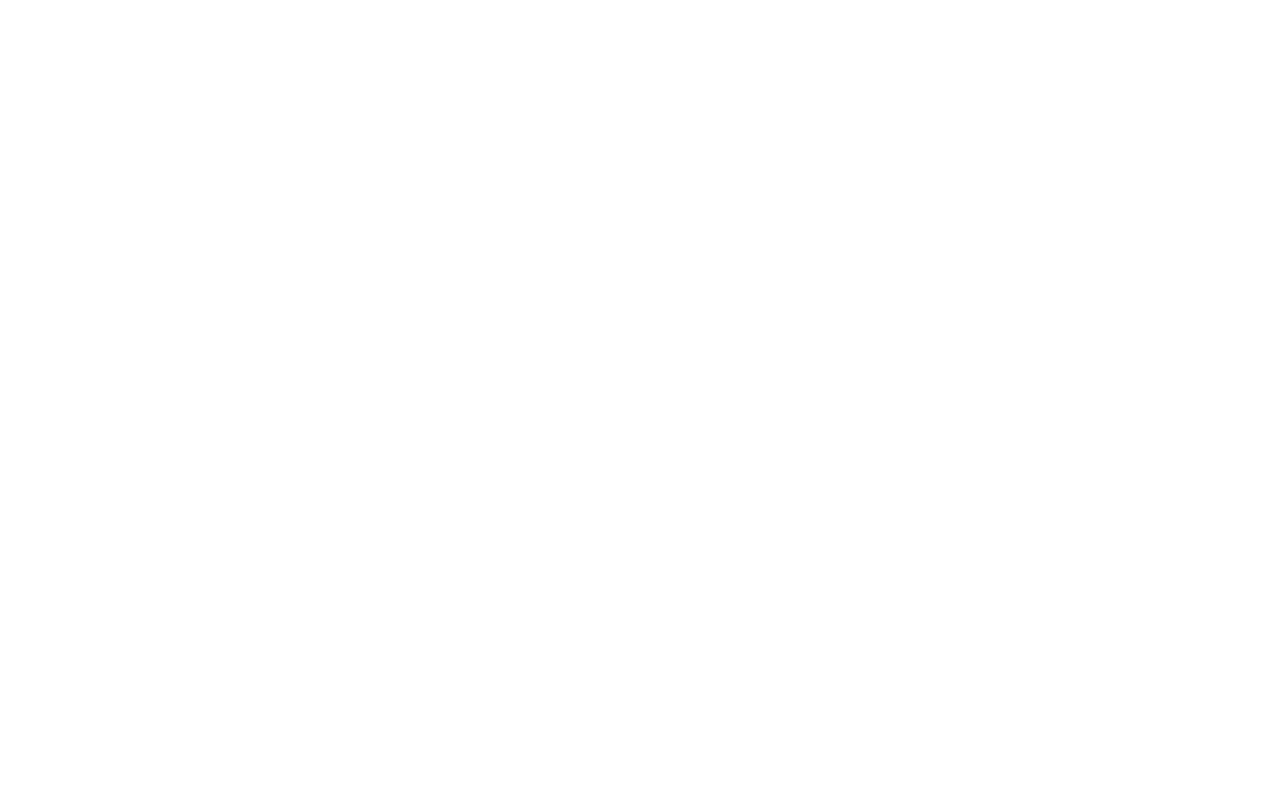
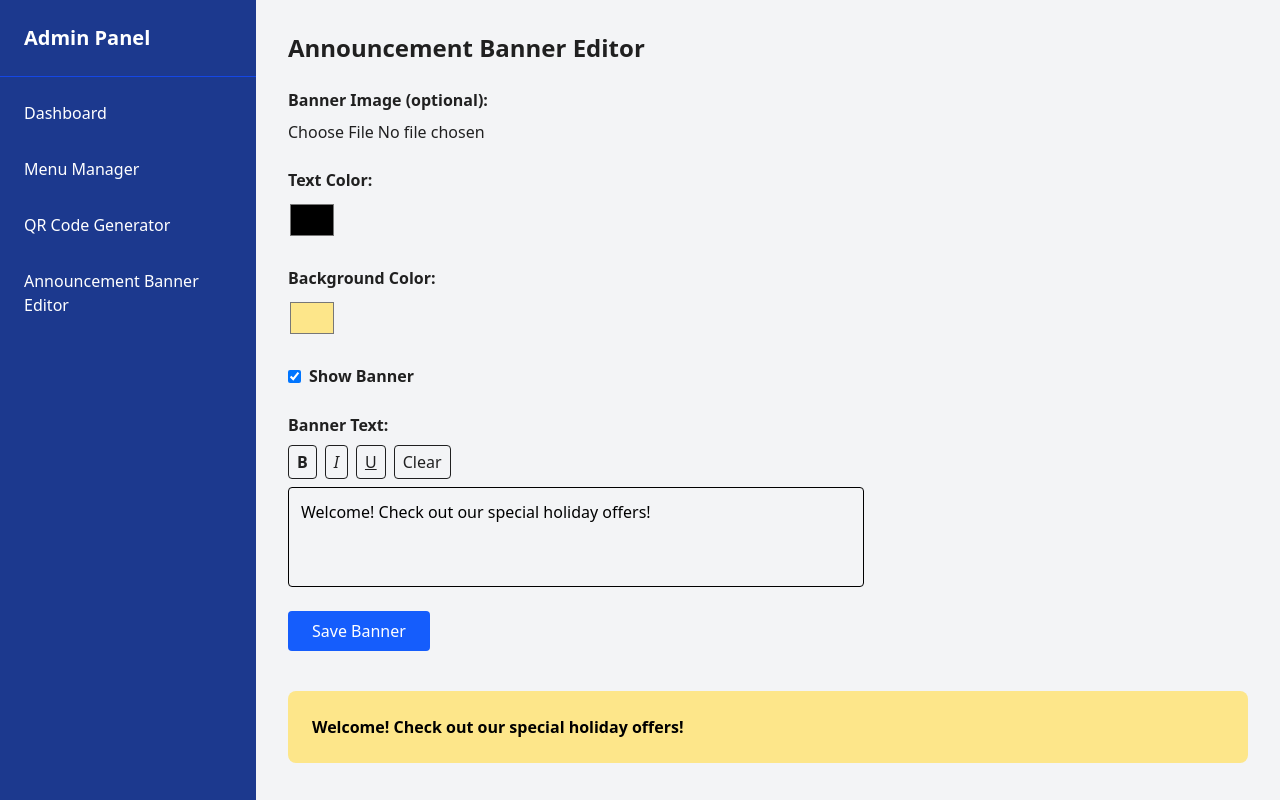
Before and after one commit to Spacecraft134/SmartOrderApp, a React (Vite) app in the folder frontend/: page /admin/banner in a window 1280 px wide. Before the commit this address had no page. Built offline with nearby package versions, Linux system fonts and the light colour scheme.

Commit message:
got admin panel to show

```diff
--- a/frontend/src/Router/ResturantAppRouter.jsx
+++ b/frontend/src/Router/ResturantAppRouter.jsx
@@ -8,6 +8,9 @@ import { CustomerOrdersList } from "../pages/CustomerViews/CustomerOrdersList";
 
 import { CustomerOrder } from "../pages/CustomerViews/CustomerOrder";
 import { TableQRGenerator } from "../pages/QRcode/TableQRGenerator";
+import { AdminLayout } from "../pages/AdminViews/AdminLayout";
+import { AdminDashboard } from "../pages/AdminViews/AdminDashboard";
+import { AnnouncementBannerEditor } from "../pages/AdminViews/AnnouncementBannerEditor";
 
 export default function ResturantAppRouter() {
   return (
@@ -27,6 +30,13 @@ export default function ResturantAppRouter() {
         />
 
         <Route path="/tableQRs" element={<TableQRGenerator />} />
+
+        <Route path="/admin" element={<AdminLayout />}>
+          <Route index element={<AdminDashboard />} />
+          <Route path="menu" element={<MenuManager />} />
+          <Route path="QRCode" element={<TableQRGenerator />} />
+          <Route path="banner" element={<AnnouncementBannerEditor />} />
+        </Route>
       </Routes>
     </BrowserRouter>
   );
--- /dev/null
+++ b/frontend/src/pages/AdminViews/AdminDashboard.jsx
@@ -0,0 +1,3 @@
+export function AdminDashboard() {
+  return <div>Hello</div>;
+}
--- /dev/null
+++ b/frontend/src/pages/AdminViews/AdminLayout.jsx
@@ -0,0 +1,40 @@
+import { Link, Outlet } from "react-router-dom";
+
+export function AdminLayout() {
+  return (
+    <div className="flex min-h-screen bg-gray-100">
+      <aside className="w-64 bg-blue-900 text-white flex flex-col">
+        <div className="p-6 font-bold text-xl border-b border-blue-700">
+          Admin Panel
+        </div>
+        <nav className="flex-1 p-4 space-y-4">
+          <Link to="/admin" className="block hover:bg-blue-800 p-2 rounded">
+            Dashboard
+          </Link>
+          <Link
+            to="/admin/menu"
+            className="block hover:bg-blue-800 p-2 rounded"
+          >
+            Menu Manager
+          </Link>
+          <Link
+            to="/admin/QRCode"
+            className="block hover:bg-blue-800 p-2 rounded"
+          >
+            QR Code Generator
+          </Link>
+          <Link
+            to="/admin/banner"
+            className="block hover:bg-blue-800 p-2 rounded"
+          >
+            Announcement Banner Editor
+          </Link>
+        </nav>
+      </aside>
+
+      <main className="flex-1 p-8">
+        <Outlet />
+      </main>
+    </div>
+  );
+}
--- /dev/null
+++ b/frontend/src/pages/AdminViews/AnnouncementBannerEditor.jsx
@@ -0,0 +1,178 @@
+import { useState, useRef } from "react";
+import { toast } from "react-toastify";
+
+export function AnnouncementBannerEditor() {
+  const [bannerText, setBannerText] = useState(
+    "Welcome! Check out our special holiday offers!"
+  );
+  const [bannerImage, setBannerImage] = useState(null); // URL or base64
+  const [bannerVisible, setBannerVisible] = useState(true);
+  const [textColor, setTextColor] = useState("#000000");
+  const [bgColor, setBgColor] = useState("#fde68a"); // light yellow
+  const textRef = useRef(null);
+
+  // Handle image upload and preview
+  const onImageChange = (e) => {
+    const file = e.target.files[0];
+    if (file) {
+      const reader = new FileReader();
+      reader.onload = () => setBannerImage(reader.result);
+      reader.readAsDataURL(file);
+    }
+  };
+
+  // Basic formatting commands for the contenteditable div
+  const applyFormat = (command) => {
+    document.execCommand(command, false, null);
+    setBannerText(textRef.current.innerHTML);
+  };
+
+  const handleTextChange = () => {
+    setBannerText(textRef.current.innerHTML);
+  };
+
+  const handleSave = () => {
+    // Here you would send bannerText, bannerImage, textColor, bgColor, and bannerVisible to your backend
+    toast.success("Announcement banner saved!");
+  };
+
+  const handleClearImage = () => setBannerImage(null);
+
+  return (
+    <div>
+      <h2 className="text-2xl font-bold mb-6">Announcement Banner Editor</h2>
+
+      <div className="max-w-xl space-y-6">
+        {/* Image Upload */}
+        <div>
+          <label className="block mb-2 font-semibold">
+            Banner Image (optional):
+          </label>
+          <input type="file" accept="image/*" onChange={onImageChange} />
+          {bannerImage && (
+            <div className="mt-2 relative inline-block">
+              <img
+                src={bannerImage}
+                alt="Banner Preview"
+                className="max-w-full h-48 object-contain rounded border"
+              />
+              <button
+                onClick={handleClearImage}
+                className="absolute top-1 right-1 bg-red-600 text-white rounded px-2 py-1 hover:bg-red-800"
+                aria-label="Remove banner image"
+              >
+                ✕
+              </button>
+            </div>
+          )}
+        </div>
+
+        {/* Text Color */}
+        <div>
+          <label className="block mb-2 font-semibold">Text Color:</label>
+          <input
+            type="color"
+            value={textColor}
+            onChange={(e) => setTextColor(e.target.value)}
+            className="w-12 h-10 cursor-pointer"
+          />
+        </div>
+
+        {/* Background Color */}
+        <div>
+          <label className="block mb-2 font-semibold">Background Color:</label>
+          <input
+            type="color"
+            value={bgColor}
+            onChange={(e) => setBgColor(e.target.value)}
+            className="w-12 h-10 cursor-pointer"
+          />
+        </div>
+
+        {/* Show/Hide */}
+        <div>
+          <label className="inline-flex items-center gap-2 font-semibold">
+            <input
+              type="checkbox"
+              checked={bannerVisible}
+              onChange={() => setBannerVisible((v) => !v)}
+            />
+            Show Banner
+          </label>
+        </div>
+
+        {/* Rich Text Editor */}
+        <div>
+          <label className="block mb-2 font-semibold">Banner Text:</label>
+          <div className="mb-2 space-x-2">
+            <button
+              type="button"
+              onClick={() => applyFormat("bold")}
+              className="border px-2 py-1 rounded hover:bg-gray-200"
+              title="Bold"
+            >
+              <b>B</b>
+            </button>
+            <button
+              type="button"
+              onClick={() => applyFormat("italic")}
+              className="border px-2 py-1 rounded hover:bg-gray-200"
+              title="Italic"
+            >
+              <em>I</em>
+            </button>
+            <button
+              type="button"
+              onClick={() => applyFormat("underline")}
+              className="border px-2 py-1 rounded hover:bg-gray-200"
+              title="Underline"
+            >
+              <u>U</u>
+            </button>
+            <button
+              type="button"
+              onClick={() => applyFormat("removeFormat")}
+              className="border px-2 py-1 rounded hover:bg-gray-200"
+              title="Clear formatting"
+            >
+              Clear
+            </button>
+          </div>
+          <div
+            ref={textRef}
+            contentEditable
+            onInput={handleTextChange}
+            className="border rounded p-3 min-h-[100px] focus:outline-none"
+            style={{ color: textColor }}
+            dangerouslySetInnerHTML={{ __html: bannerText }}
+          />
+        </div>
+
+        {/* Save button */}
+        <button
+          onClick={handleSave}
+          className="bg-blue-600 text-white px-6 py-2 rounded hover:bg-blue-700"
+        >
+          Save Banner
+        </button>
+      </div>
+
+      {/* Preview */}
+      {bannerVisible && (
+        <div
+          className="mt-10 p-6 rounded-lg font-semibold"
+          style={{ backgroundColor: bgColor, color: textColor }}
+        >
+          {bannerImage && (
+            <img
+              src={bannerImage}
+              alt="Banner"
+              className="max-w-full mb-4 object-contain rounded"
+            />
+          )}
+          <div dangerouslySetInnerHTML={{ __html: bannerText }} />
+        </div>
+      )}
+    </div>
+  );
+}
--- a/frontend/src/pages/CustomerViews/CustomerOrdersList.jsx
+++ b/frontend/src/pages/CustomerViews/CustomerOrdersList.jsx
@@ -65,8 +65,11 @@ export function CustomerOrdersList() {
               return merged.sort((a, b) => new Date(b.time) - new Date(a.time));
             });
 
-            if (eventType === "UPDATE") {
-              toast.info(`Order update for your table!`);
+            if (
+              eventType === "UPDATE" &&
+              updatedOrder.statusOfOrder === "READY"
+            ) {
+              toast.info(`Your order is ready for serving!`);
             }
           } catch (err) {
             console.error("CustomerOrdersList WebSocket error:", err);
--- a/frontend/src/pages/MenuManager.jsx
+++ b/frontend/src/pages/MenuManager.jsx
@@ -148,12 +148,6 @@ export default function MenuManager() {
       <ToastContainer position="top-center" autoClose={3000} />
       <div className="flex justify-between items-center mb-6">
         <h1 className="text-3xl font-bold">Menu Manager</h1>
-        <button
-          onClick={() => navigate("/")}
-          className="bg-gray-100 hover:bg-gray-200 text-gray-800 font-medium px-4 py-2 rounded-md"
-        >
-          Home
-        </button>
       </div>
 
       <form
```
